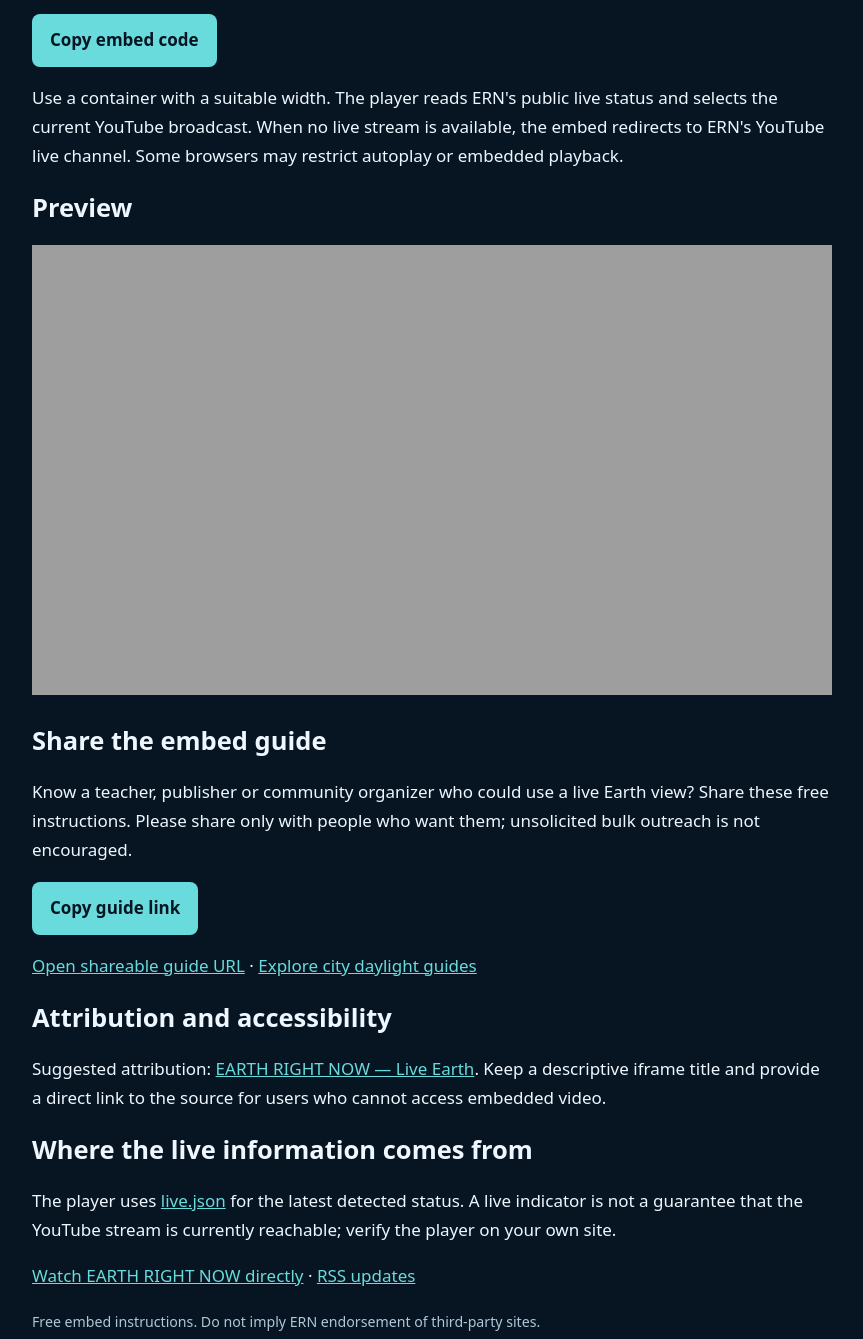
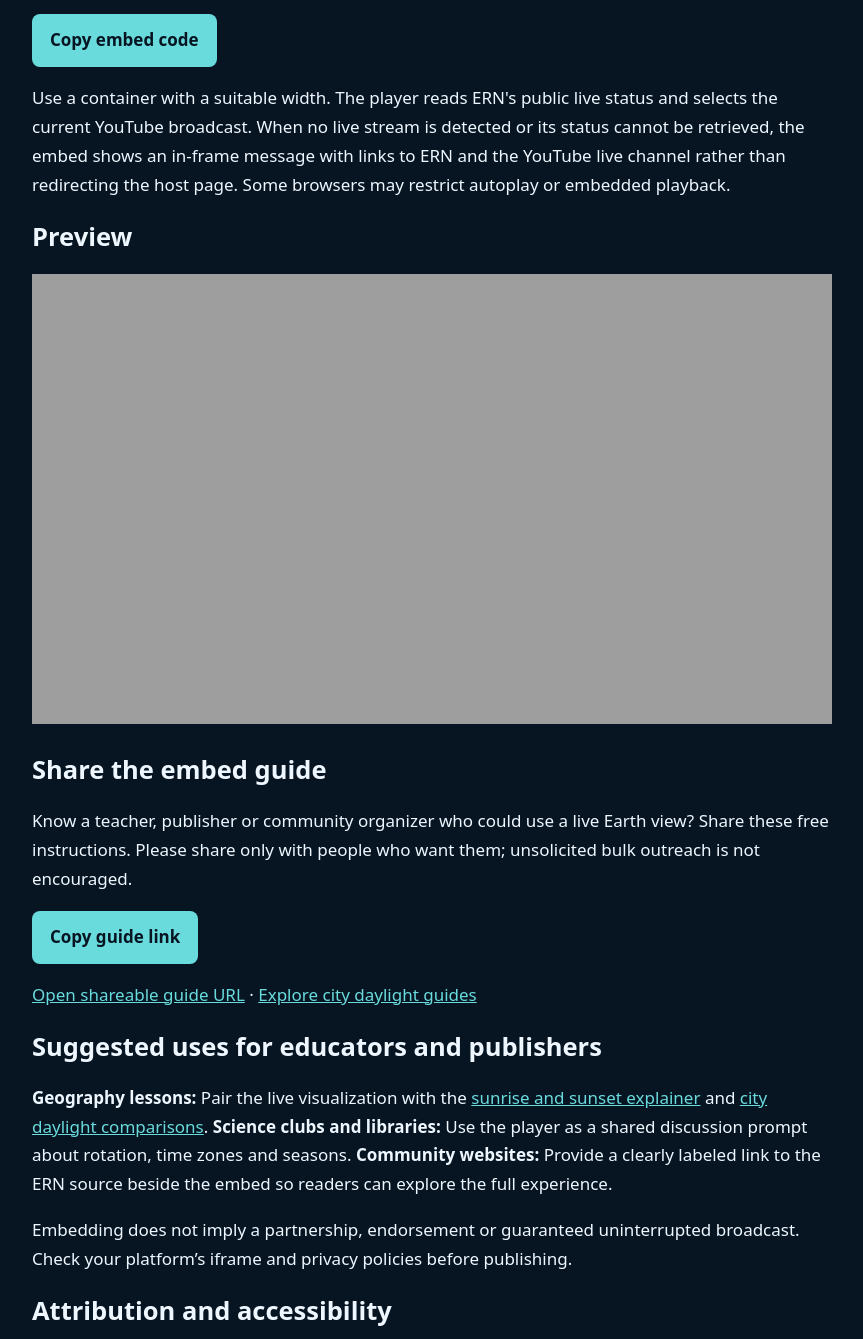
Before and after one commit to ERN-inc/earth-right-now, a plain HTML site: page embed-guide.html in a window 1280 px wide. Shown: the part 450-1789 px from the top of the page, without its empty margins (208-1071 px from the left). Drawn offline with Linux system fonts and the light colour scheme.

Commit message:
Correct embed fallback guidance and add educator publisher discovery use cases

```diff
--- a/embed-guide.html
+++ b/embed-guide.html
@@ -14,12 +14,12 @@
 <h2>Copy the responsive embed</h2>
 <pre><code>&lt;iframe src="https://ern-inc.github.io/earth-right-now/embed.html" title="EARTH RIGHT NOW live Earth stream" loading="lazy" allow="autoplay; encrypted-media; picture-in-picture; fullscreen" allowfullscreen style="width:100%;aspect-ratio:16/9;border:0"&gt;&lt;/iframe&gt;</code></pre>
 <p><button type="button" id="copy-embed" aria-describedby="copy-embed-status" style="background:#69dbdc;color:#071522;border:0;border-radius:8px;padding:12px 18px;font:inherit;font-weight:700;cursor:pointer">Copy embed code</button> <span id="copy-embed-status" role="status" aria-live="polite"></span></p>
-<p>Use a container with a suitable width. The player reads ERN's public live status and selects the current YouTube broadcast. When no live stream is available, the embed redirects to ERN's YouTube live channel. Some browsers may restrict autoplay or embedded playback.</p>
+<p>Use a container with a suitable width. The player reads ERN's public live status and selects the current YouTube broadcast. When no live stream is detected or its status cannot be retrieved, the embed shows an in-frame message with links to ERN and the YouTube live channel rather than redirecting the host page. Some browsers may restrict autoplay or embedded playback.</p>
 <h2>Preview</h2><iframe src="./embed.html" title="Preview of the ERN live embed" loading="lazy" allow="encrypted-media; picture-in-picture; fullscreen" allowfullscreen></iframe>
 <h2>Share the embed guide</h2>
 <p>Know a teacher, publisher or community organizer who could use a live Earth view? Share these free instructions. Please share only with people who want them; unsolicited bulk outreach is not encouraged.</p>
 <p><button type="button" id="copy-guide-link" aria-describedby="copy-guide-status" style="background:#69dbdc;color:#071522;border:0;border-radius:8px;padding:12px 18px;font:inherit;font-weight:700;cursor:pointer">Copy guide link</button> <span id="copy-guide-status" role="status" aria-live="polite"></span></p><p><a href="https://ern-inc.github.io/earth-right-now/embed-guide.html?utm_source=embed_guide&amp;utm_medium=share_link&amp;utm_campaign=publisher_outreach" id="share-embed-guide">Open shareable guide URL</a> · <a href="./cities/">Explore city daylight guides</a></p>
-<h2>Attribution and accessibility</h2>
+<h2>Suggested uses for educators and publishers</h2><p><strong>Geography lessons:</strong> Pair the live visualization with the <a href="./guides/world-sunrise-sunset.html">sunrise and sunset explainer</a> and <a href="./cities/">city daylight comparisons</a>. <strong>Science clubs and libraries:</strong> Use the player as a shared discussion prompt about rotation, time zones and seasons. <strong>Community websites:</strong> Provide a clearly labeled link to the ERN source beside the embed so readers can explore the full experience.</p><p>Embedding does not imply a partnership, endorsement or guaranteed uninterrupted broadcast. Check your platform’s iframe and privacy policies before publishing.</p><h2>Attribution and accessibility</h2>
 <p>Suggested attribution: <a href="https://ern-inc.github.io/earth-right-now/">EARTH RIGHT NOW — Live Earth</a>. Keep a descriptive iframe title and provide a direct link to the source for users who cannot access embedded video.</p>
 <h2>Where the live information comes from</h2>
 <p>The player uses <a href="./live.json">live.json</a> for the latest detected status. A live indicator is not a guarantee that the YouTube stream is currently reachable; verify the player on your own site.</p>
```
